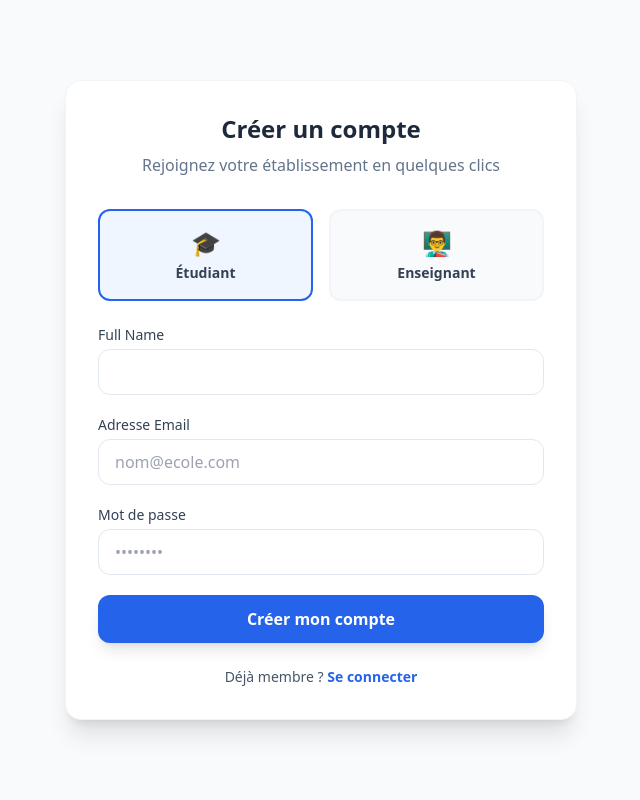
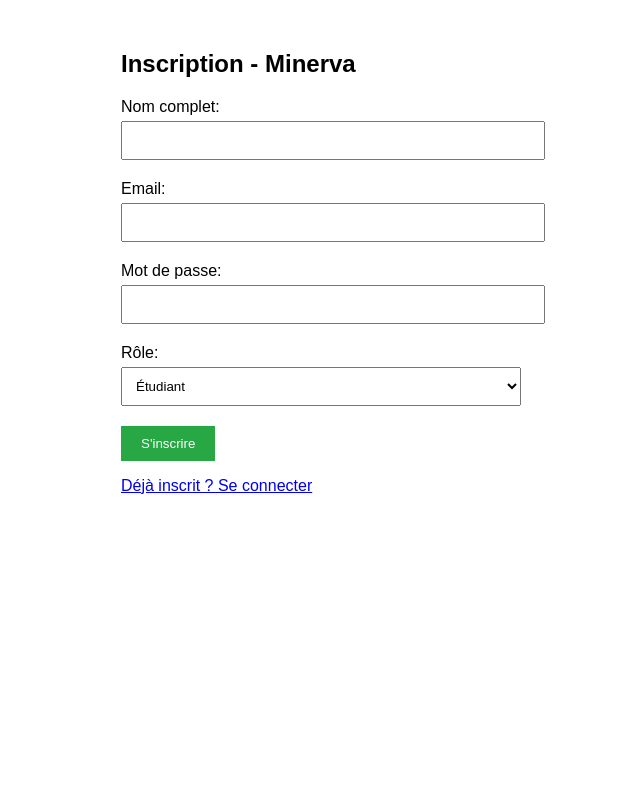
Before and after one commit to MOEUAED/Minerva, a PHP site: page /register in a window 1280 px wide. Shown: the whole page, without its empty margins (319-959 px from the left). Run offline with PHP 8.4, Linux system fonts and the light colour scheme; some libraries are stand-ins or nearby versions.

Commit message:
register avec test

```diff
--- a/app/controllers/AuthController.php
+++ b/app/controllers/AuthController.php
@@ -39,7 +39,7 @@
 
         $result = null;
         if ($_SERVER['REQUEST_METHOD'] === 'POST') {
-            $fullname = $_POST['name'];
+            $fullname = $_POST['fullname'];
             $email = $_POST['email'];
             $password = $_POST['password'];
 
--- a/app/models/User.php
+++ b/app/models/User.php
@@ -18,7 +18,7 @@
     }
     public function create($nom,$email,$password)
     {
-        $stmt = $this->db->prepare("INSERT INTO users (email, password, nom) VALUES (?, ?, ?)");
+        $stmt = $this->db->prepare("INSERT INTO users (email, password, fullname) VALUES (?, ?, ?)");
         $stmt->execute([$email, $password, $nom]);
         return true;
     }
--- a/views/auth/register.php
+++ b/views/auth/register.php
@@ -1,63 +1,49 @@
 <!DOCTYPE html>
-    <html lang="fr">
+<html>
 <head>
     <meta charset="UTF-8">
-        <meta name="viewport" content="width=device-width, initial-scale=1.0">
-        <script src="https://cdn.tailwindcss.com"></script>
-        <title>Inscription | Minerva</title>
+    <title>Inscription - Minerva</title>
+    <style>
+        body { font-family: Arial; max-width: 400px; margin: 50px auto; }
+        .form-group { margin: 15px 0; }
+        input, select { width: 100%; padding: 10px; margin: 5px 0; }
+        button { background: #28a745; color: white; padding: 10px 20px; border: none; cursor: pointer; }
+        .error { color: red; background: #ffe6e6; padding: 10px; margin: 10px 0; border: 1px solid red; }
+    </style>
 </head>
-    <body class="bg-slate-50 flex items-center justify-center min-h-screen py-10">
+<body>
+    <h2>Inscription - Minerva</h2>
 
-        <div class="bg-white p-8 rounded-2xl shadow-xl w-full max-w-lg border border-slate-100">
-            <div class="text-center mb-8">
-                <h1 class="text-2xl font-bold text-slate-800">Créer un compte</h1>
-                <p class="text-slate-500 mt-2">Rejoignez votre établissement en quelques clics</p>
+    <?php if (isset($error)): ?>
+        <div class="error"><?= htmlspecialchars($error) ?></div>
+    <?php endif; ?>
+
+    <form method="POST" action="/register">
+        <div class="form-group">
+            <label for="fullname">Nom complet:</label>
+            <input type="text" id="fullname" name="fullname" required>
         </div>
 
-            <form action="/auth/register" method="POST" class="space-y-5">
-                <div class="grid grid-cols-2 gap-4 mb-6">
-                    <label class="relative cursor-pointer">
-                        <input type="radio" name="role" value="student" class="peer sr-only" checked>
-                        <div class="p-4 border-2 border-slate-100 rounded-xl bg-slate-50 text-center transition-all peer-checked:border-blue-600 peer-checked:bg-blue-50">
-                            <span class="block text-2xl mb-1">🎓</span>
-                            <span class="block text-sm font-semibold text-slate-700">Étudiant</span>
-                        </div>
-                    </label>
-                    <label class="relative cursor-pointer">
-                        <input type="radio" name="role" value="teacher" class="peer sr-only">
-                        <div class="p-4 border-2 border-slate-100 rounded-xl bg-slate-50 text-center transition-all peer-checked:border-blue-600 peer-checked:bg-blue-50">
-                            <span class="block text-2xl mb-1">👨‍🏫</span>
-                            <span class="block text-sm font-semibold text-slate-700">Enseignant</span>
-                        </div>
-                    </label>
-                </div>
-                    <div>
-                        <label class="block text-sm font-medium text-slate-700 mb-1">Full Name</label>
-                        <input type="text" name="fullname" required class="w-full px-4 py-2.5 rounded-xl border border-slate-200 focus:ring-2 focus:ring-blue-500 focus:outline-none">
-                    </div>
-                <div>
-                    <label class="block text-sm font-medium text-slate-700 mb-1">Adresse Email</label>
-                    <input type="email" name="email" required class="w-full px-4 py-2.5 rounded-xl border border-slate-200 focus:ring-2 focus:ring-blue-500 focus:outline-none" placeholder="nom@ecole.com">
+        <div class="form-group">
+            <label for="email">Email:</label>
+            <input type="email" id="email" name="email" required>
         </div>
 
-                <div>
-                    <label class="block text-sm font-medium text-slate-700 mb-1">Mot de passe</label>
-                    <input type="password" name="password" required class="w-full px-4 py-2.5 rounded-xl border border-slate-200 focus:ring-2 focus:ring-blue-500 focus:outline-none" placeholder="••••••••">
+        <div class="form-group">
+            <label for="password">Mot de passe:</label>
+            <input type="password" id="password" name="password" required>
         </div>
 
-                <button type="submit"
-                    class="w-full bg-blue-600 hover:bg-blue-700 text-white font-semibold py-3 rounded-xl shadow-lg transition-all mt-4">
-                    Créer mon compte
-                </button>
-            </form>
-
-            <div class="mt-6 text-center">
-                <p class="text-sm text-slate-600">
-                    Déjà membre ?
-                    <a href="/auth/login" class="text-blue-600 font-semibold hover:underline">Se connecter</a>
-                </p>
-            </div>
+        <div class="form-group">
+            <label for="role">Rôle:</label>
+            <select id="role" name="role">
+                <option value="student">Étudiant</option>
+                <option value="teacher">Enseignant</option>
+            </select>
         </div>
 
+        <button type="submit">S'inscrire</button>
+        <p><a href="/login">Déjà inscrit ? Se connecter</a></p>
+    </form>
 </body>
 </html>
```
Lines whose indentation alone changed are shown as unchanged.
